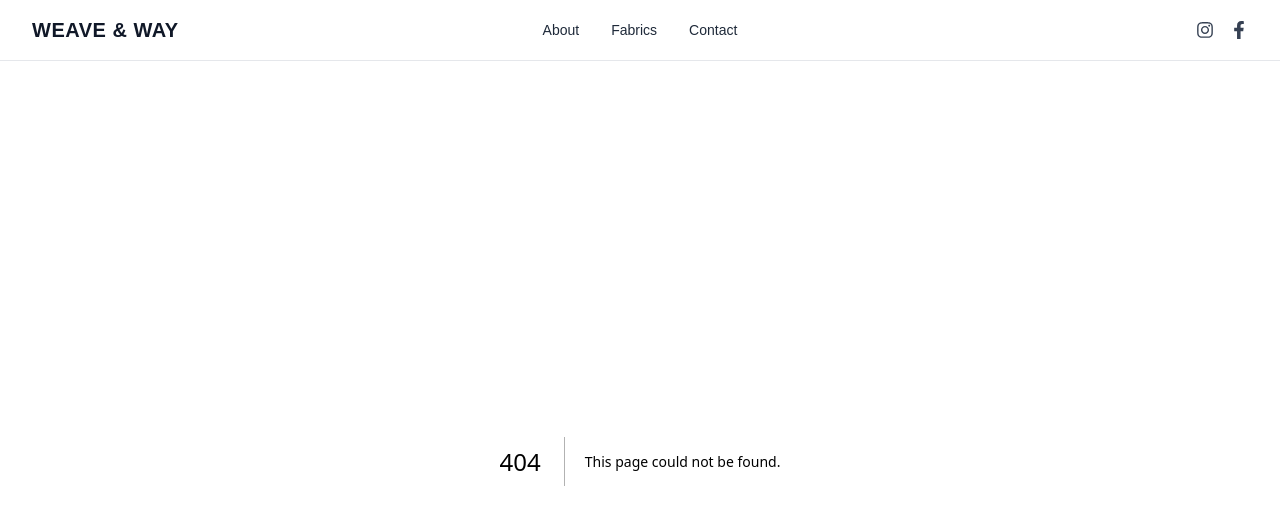
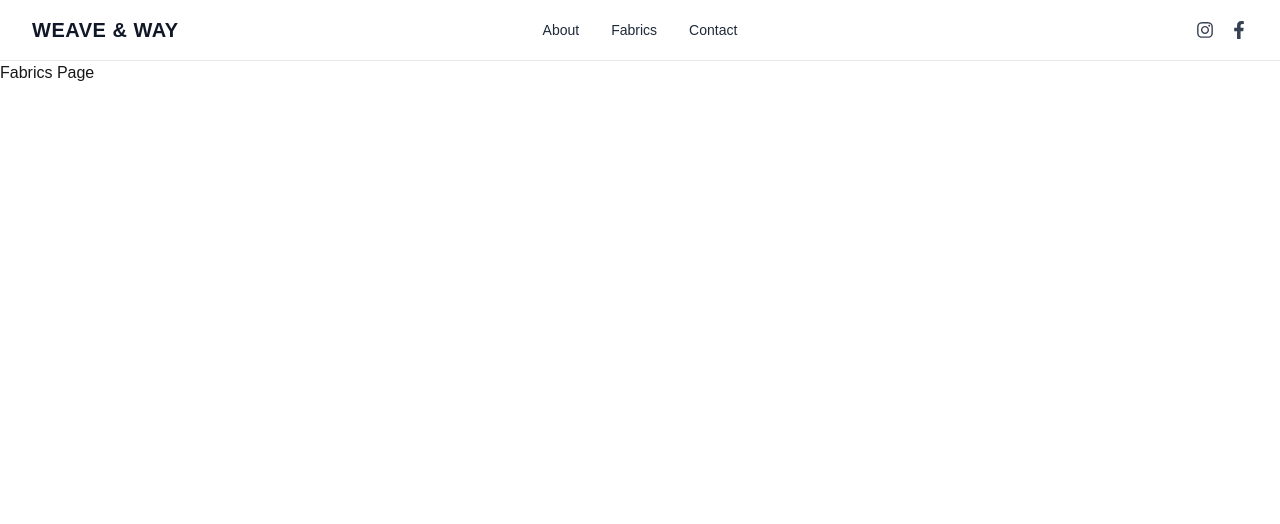
Before and after one commit to shay122990/weave-and-way, a Next.js app: page /fabrics in a window 1280 px wide. Before the commit this address had no page. Shown: the top 524 px of the page. Built offline with nearby package versions, Linux system fonts and the light colour scheme.

Commit message:
created directories

```diff
--- /dev/null
+++ b/src/app/about/page.tsx
@@ -0,0 +1,11 @@
+import React from 'react'
+
+function About() {
+  return (
+    <div>
+      About page
+    </div>
+  )
+}
+
+export default About
--- /dev/null
+++ b/src/app/contact/page.tsx
@@ -0,0 +1,11 @@
+import React from 'react'
+
+const Contact = () => {
+  return (
+    <div>
+      Contact Page
+    </div>
+  )
+}
+
+export default Contact
--- /dev/null
+++ b/src/app/fabrics/page.tsx
@@ -0,0 +1,11 @@
+import React from 'react'
+
+const Fabrics = () => {
+  return (
+    <div>
+      Fabrics Page
+    </div>
+  )
+}
+
+export default Fabrics
```
